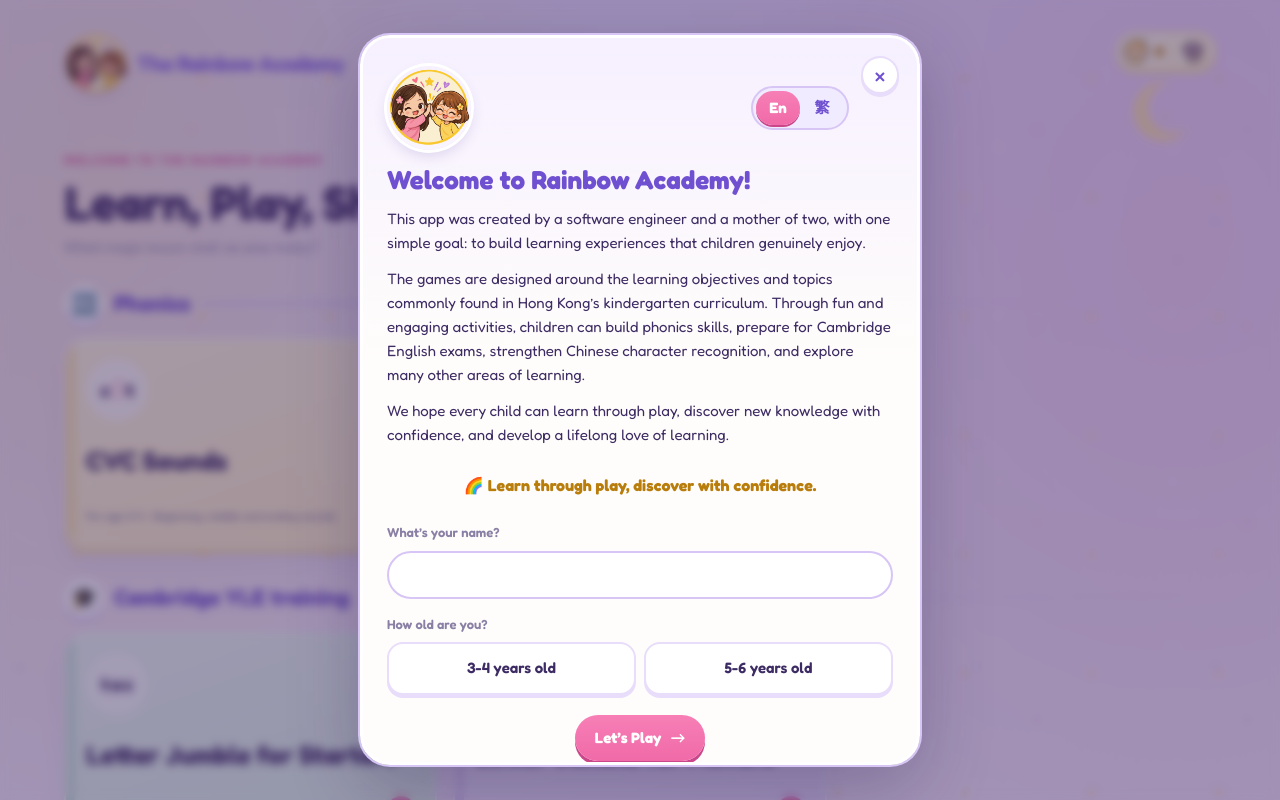
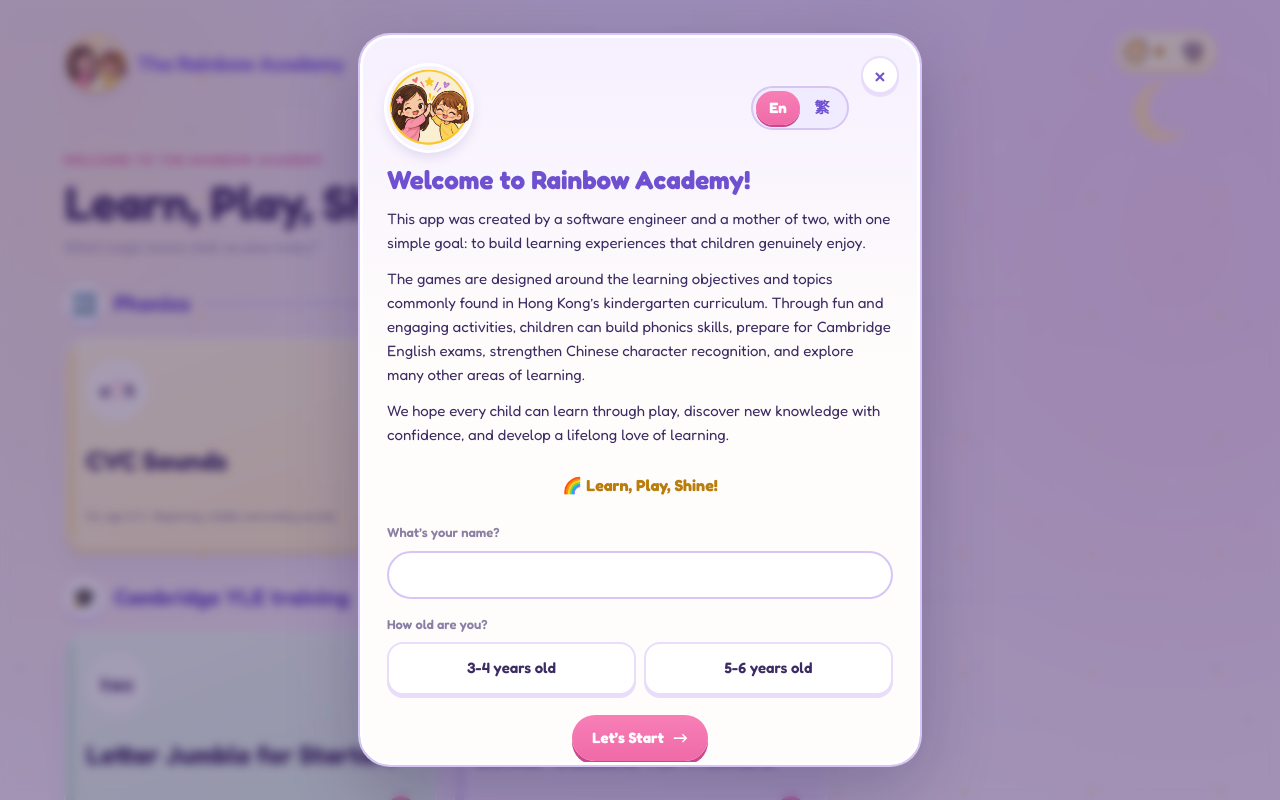
Before and after one commit to wendy-c/letter-jumble-game, a Next.js app: page / in a window 1280 px wide. Shown: the top 800 px of the page. Built offline with nearby package versions, Linux system fonts and the light colour scheme.

Commit message:
Add analytics

```diff
--- a/app/components/RewardDialog.jsx
+++ b/app/components/RewardDialog.jsx
@@ -1,7 +1,7 @@
 const englishLabels = {
   kicker: "MAGIC REWARD",
   earned: "You collected a rainbow coin!",
-  next: "Tap to play the next word",
+  next: "Next",
   ariaLabel: (message) => `${message} You earned a rainbow coin. Tap to go to the next word.`,
 };
 
--- a/app/components/WelcomeDialog.jsx
+++ b/app/components/WelcomeDialog.jsx
@@ -10,17 +10,17 @@
       "The games are designed around the learning objectives and topics commonly found in Hong Kong’s kindergarten curriculum. Through fun and engaging activities, children can build phonics skills, prepare for Cambridge English exams, strengthen Chinese character recognition, and explore many other areas of learning.",
       "We hope every child can learn through play, discover new knowledge with confidence, and develop a lifelong love of learning.",
     ],
-    motto: "Learn through play, discover with confidence.",
-    button: "Let’s Play",
+    motto: "Learn, Play, Shine!",
+    button: "Let’s Start",
   },
   zh: {
     title: "歡迎來到 Rainbow Academy！",
     paragraphs: [
-      "本應用程式由一位軟體工程師兼兩名孩子的母親親手打造，初心很簡單：創造孩子真正喜愛，並能從中學習的遊戲體驗。",
+      "這個APP由一位兩名孩子的港媽兼軟件工程師親手打造，初心很簡單：創造孩子真正喜愛，並能從中學習的遊戲體驗。",
       "遊戲內容以香港幼稚園課程為基礎，結合孩子的實際學習需要而設計，涵蓋自然拼讀（Phonics）、劍橋英語考試預備、中文識字及更多學習主題。",
       "希望每位孩子都能透過遊戲快樂學習、主動探索，並在成長路上建立自信與成就感。",
     ],
-    motto: "寓學習於遊戲，讓孩子自信探索世界。",
+    motto: "學中玩，玩中學，閃耀每一天！",
     button: "一起玩吧！",
   },
 };
--- a/app/i18n.js
+++ b/app/i18n.js
@@ -93,7 +93,7 @@
 
     welcomeEyebrow: "歡迎",
     pickerEyebrow: "歡迎來到 RAINBOW ACADEMY",
-    pickerTitle: "快樂學習，閃閃發光！",
+    pickerTitle: "一起邊玩邊學吧！",
     pickerNote: "今天玩哪一課魔法課堂？",
     pickAGame: "選一個遊戲",
     noGames: (name) => `${name} 還沒有可以玩的遊戲。請家長在「家長模式」選擇遊戲。`,
--- a/app/layout.jsx
+++ b/app/layout.jsx
@@ -1,3 +1,4 @@
+import { Analytics } from "@vercel/analytics/next";
 import "./globals.css";
 import GameApp from "./components/GameApp";
 
@@ -13,6 +14,7 @@
       <body>
         <GameApp />
         {children}
+        <Analytics />
       </body>
     </html>
   );
--- a/package.json
+++ b/package.json
@@ -13,6 +13,7 @@
     "test:e2e": "cypress run"
   },
   "dependencies": {
+    "@vercel/analytics": "^2.0.1",
     "next": "16.3.8",
     "react": "19.3.0",
     "react-dom": "19.3.0",
```
Also changed, not shown: 2 other files (tests, documents, lock files or other folders).
